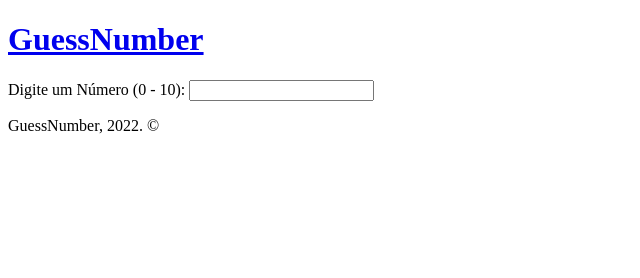
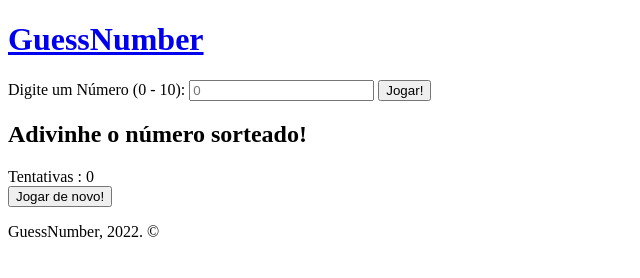
Before and after one commit to Danilolima180/GuessNumber, a plain HTML site: page index.html in a window 1280 px wide. Shown: the whole page, without its empty margins (0-640 px from the left). Drawn offline with Linux system fonts and the light colour scheme.

Commit message:
finalizado a estrutura html do projeto

```diff
--- a/index.html
+++ b/index.html
@@ -18,8 +18,14 @@
   <main class="container">
     <form>
       <label for="kick">Digite um Número (0 - 10):</label>
-      <input type="number" id="kick">
+      <input type="number" id="kick" max="10" placeholder="0">
+      <button type="submit">Jogar!</button>
     </form>
+    <section class="result-box" id="result">
+    <h2 id="status">Adivinhe o número sorteado!</h2>
+    <span id="attempt">Tentativas : 0</span>
+    </section>
+    <button id="btnRestart">Jogar de novo!</button>
   </main>
   <footer>
     <p>GuessNumber, 2022. &copy; </p>
```
